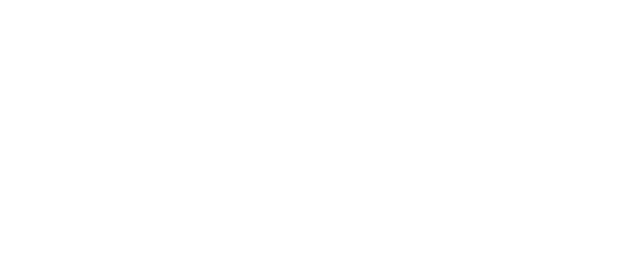
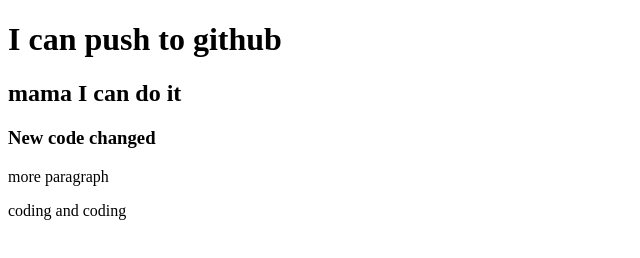
Before and after one commit to shihab245/my-second-repo, a plain HTML site: page index.html in a window 1280 px wide. Shown: the whole page, without its empty margins (0-640 px from the left). Drawn offline with Linux system fonts and the light colour scheme.

Commit message:
paragraph

```diff
--- a/index.html
+++ b/index.html
@@ -7,6 +7,10 @@
     <title>My second github repo</title>
 </head>
 <body>
-
+    <h1>I can push to github</h1>
+    <h2>mama I can do it</h2>
+    <h3>New code changed</h3>
+    <p>more paragraph</p>
+    <p>coding and coding</p>
 </body>
 </html>
```
